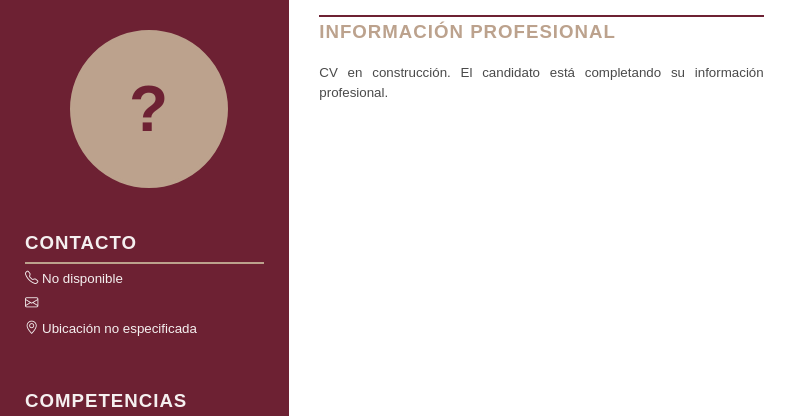
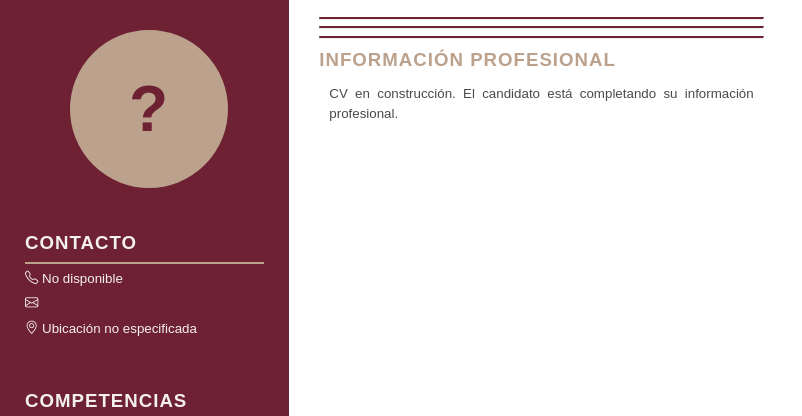
Before and after one commit to MarcoVD/BT, a Django app: template templates/usuarios/cv_pdf_template.html in a window 1280 px wide. Shown: the top 416 px of the page, without its empty margins (0-802 px from the left). Run offline with Django 5.2, Linux system fonts and the light colour scheme; the template is opened without the code that fills it, so the values that code supplies are empty.

Commit message:
mejora de plantilla de CV

```diff
--- a/templates/usuarios/cv_pdf_template.html
+++ b/templates/usuarios/cv_pdf_template.html
@@ -36,7 +36,7 @@
         }
 
         /* ===== COLUMNA IZQUIERDA ===== */
-        .left-column {
+        .columna-izquierda {
             background-color: var(--color-primary-dark);
             color: var(--color-primary-light);
             width: 35%;
@@ -44,8 +44,6 @@
             display: flex;
             flex-direction: column;
         }
-
-        /* ✅ ESTILOS DE IMAGEN ROBUSTOS */
         .profile-pic-container {
             text-align: center;
             margin-bottom: 30px;
@@ -120,7 +118,7 @@
         }
 
         /* ===== COLUMNA DERECHA ===== */
-        .right-column {
+        .columna-derecha {
             width: 65%;
             padding: 10px 30px;
             background-color: #fff;
@@ -128,6 +126,11 @@
 
         .main-header {
             margin-bottom: 5px;
+        }
+        .linea{
+            color: greenyellow;
+            border-top: 2px solid var(--color-primary-dark);
+
         }
 
         .main-header h1 {
@@ -140,7 +143,7 @@
         }
 
         .right-section {
-            margin-bottom: 16px;
+            margin-bottom: 12px;
         }
 
         .right-title {
@@ -149,11 +152,8 @@
             font-weight: 700;
             text-transform: uppercase;
             letter-spacing: 1px;
-            margin-top: 1px;
-            padding-top: 1px;
-            margin-bottom: 4px;
-            padding-bottom: 4px;
-            border-top: 2px solid var(--color-primary-dark);
+            margin-top: 0px;
+            margin-bottom: 0px;
         }
         .item {
             margin-bottom: 0;
@@ -191,10 +191,12 @@
         p.summary {
             text-align: justify;
             font-size: 10pt;
+            padding: 5px;
+            margin: 5px;
         }
 
         /* Estilos para h4 en la columna izquierda */
-        .left-column h4 {
+        .columna-izquierda h4 {
             color: var(--color-accent);
             font-size: 11pt;
             margin-top: 5px;
@@ -205,7 +207,7 @@
 <body>
     <div class="resume-container">
         <!-- ===== COLUMNA IZQUIERDA ===== -->
-        <div class="left-column">
+        <div class="columna-izquierda">
             <div class="profile-pic-container">
                 {% if foto_url %}
                     <!-- Mostrar imagen si existe -->
@@ -267,19 +269,20 @@
         </div>
 
         <!-- ===== COLUMNA DERECHA ===== -->
-        <div class="right-column">
+        <div class="columna-derecha">
             <div class="main-header">
                 <h1>{{ interesado.nombre_completo }}</h1>
             </div>
-
+            <hr class="linea">
             <!-- Sobre mí -->
             {% if curriculum.resumen_profesional %}
-            <div class="right-section ">
-                <h2 class="right-title">Sobre Mí</h2>
-                <p class="summary">{{ curriculum.resumen_profesional }}</p>
+            <div class="right-section">
+                <h2 class="right-title ">Sobre Mí</h2>
+                <p class="summary ">{{ curriculum.resumen_profesional }}</p>
             </div>
             {% endif %}
 
+            <hr class="linea">
             <!-- Experiencia -->
             {% if experiencias %}
             <div class="right-section">
@@ -297,6 +300,7 @@
             </div>
             {% endif %}
 
+            <hr class="linea">
             <!-- Educación -->
             {% if educaciones %}
             <div class="right-section">
--- a/templates/usuarios/detalle_vacante.html
+++ b/templates/usuarios/detalle_vacante.html
@@ -161,7 +161,7 @@
                                     </button>
                                 {% endif %}
                             {% else %}
-                                <button type="button" class="btn btn-primary btn-lg">
+                                <button type="button" class="btn btn-primary btn-lg disabled">
 {#                              <button type="button" class="btn btn-primary btn-lg">  disabled#}
                                     <i class="bi bi-send-fill"></i> Postularme Ahora
                                 </button>
--- a/templates/usuarios/registro_interesado.html
+++ b/templates/usuarios/registro_interesado.html
@@ -62,7 +62,7 @@
 
             </div>
                 <div class="text-center mt-4">
-                    <p class="text-muted">¿Ya tienes una cuenta? Inicia Sesión<a href="{% url 'login' %}" class="text-decoration-none"> aquí</a></p>
+                    <p class="text-muted">¿Ya tienes una cuenta? Inicia Sesión<a href="{% url 'login' %}" class="text-decoration-none text-primary"> aquí</a></p>
                 </div>
         </div>
     </div>
--- a/usuarios/models.py
+++ b/usuarios/models.py
@@ -794,7 +794,6 @@ class Postulacion(models.Model):
         ('aceptada', 'Aceptada'),
         ('rechazada', 'Rechazada'),
     )
-
     interesado = models.ForeignKey(Interesado, on_delete=models.CASCADE, related_name='postulaciones')
     vacante = models.ForeignKey(Vacante, on_delete=models.CASCADE, related_name='postulaciones')
     curriculum = models.ForeignKey(Curriculum, on_delete=models.CASCADE, related_name='postulaciones')
@@ -803,7 +802,6 @@ class Postulacion(models.Model):
     mensaje_motivacion = models.TextField(blank=True, null=True, help_text="Mensaje opcional del candidato")
     notas_reclutador = models.TextField(blank=True, null=True, help_text="Notas del reclutador")
     fecha_actualizacion = models.DateTimeField(auto_now=True)
-
     def __str__(self):
         return f"{self.interesado.nombre_completo} - {self.vacante.titulo}"
 
```
